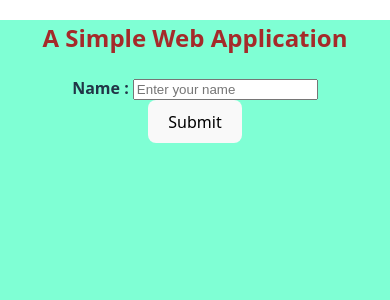
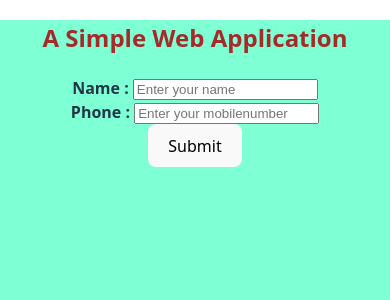
Before and after one commit to manogarik/react-form-app, a React (Vite) app: page / in a window 390 px wide. Shown: the top 300 px of the page. Built offline with nearby package versions, Linux system fonts and the light colour scheme.

Commit message:
Phonefield-added

```diff
--- a/src/components/UserForm/UserForm.css
+++ b/src/components/UserForm/UserForm.css
@@ -1,4 +1,5 @@
 .formstyle{
     text-align: center;
     font-weight: bold;
+    display: block;
 }
--- a/src/components/UserForm/UserForm.jsx
+++ b/src/components/UserForm/UserForm.jsx
@@ -4,20 +4,27 @@
  const UserForm = () =>{
 
     const [name, setName] = useState("");
+    const [phone, setPhone] = useState("");
 
  //On submission
  const handleSubmit = (e) =>{
     e.preventDefault();
-    alert(`Name : ${name}`);
+    alert(`Name : ${name}\n Phone : ${phone}`);
     //clearform
     setName("");
  };
 
  return(
     <form className="formstyle" onSubmit={handleSubmit}>
-        <div className="formstyle">
-            <label>Name : </label>
+        <div>
+
+            <label>Name  : </label>
             <input type="text" value={name} onChange={(e) => setName(e.target.value)} placeholder="Enter your name"/>
+        </div>
+        <div>
+            <label>Phone : </label>
+            <input type="tel" value={phone} on onChange={(e) => setPhone(e.target.value)} placeholder="Enter your mobilenumber"/>
+
         </div>
         <button type="submit">Submit</button>
     </form>
```
